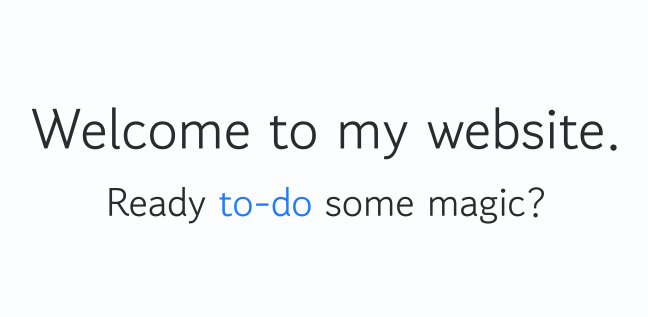
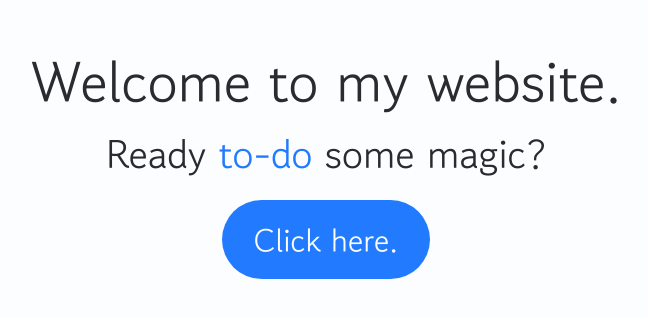
Before and after one commit to HasAFriend/to-do-list-webapp, a Next.js app: page / in a window 1280 px wide. Shown: the part 241-558 px from the top of the page, without its empty margins (314-962 px from the left). Built offline with nearby package versions, Linux system fonts and the light colour scheme.

Commit message:
Created colors.css and made a directory for colors there. Created Button component inside Button.tsx. Used button component in page.tsx

```diff
--- a/src/app/page.tsx
+++ b/src/app/page.tsx
@@ -1,3 +1,4 @@
+import { Button } from "@/presentation/components/ui/button/Button";
 import {
   TypographyTitle,
   TypographySubtitle,
@@ -6,13 +7,14 @@ import {
 
 export default function Home() {
   return (
-    <div>
-      <div className="flex h-screen items-center justify-center font-main flex-col bg-[#FBFDFF]">
-        <div className="flex flex-col items-center justify-center">
-          <TypographyTitle> Welcome to my website. </TypographyTitle>
-          <TypographySubtitle> Ready <span className="text-[#227BFF]">to-do</span> some magic? </TypographySubtitle>
+    <div className="flex items-center justify-center min-h-screen">
+        <div className="flex items-center justify-center font-main flex-col w-[60vw] h-[40vh] gap-[16px]">
+          <div className="flex flex-col items-center justify-center">
+            <TypographyTitle> Welcome to my website. </TypographyTitle>
+            <TypographySubtitle> Ready <span className="text-[var(--color-blue)]">to-do</span> some magic? </TypographySubtitle>
+          </div>
+          <Button> Click here. </Button>
         </div>
-      </div>
     </div>
   );
 }
--- a/src/presentation/components/ui/button/Button.tsx
+++ b/src/presentation/components/ui/button/Button.tsx
@@ -0,0 +1,31 @@
+import { cn } from "@/presentation/lib/utils";
+import * as React from "react";
+
+type Variant = "default" | "alternative"
+export type ButtonProps = React.ButtonHTMLAttributes<HTMLButtonElement> & {
+    variant?: Variant;
+}
+
+const VARIANT: Record<Variant, string> = {
+    default: "bg-[var(--color-blue)] text-[var(--color-white)] hover:bg-[var(--color-blue-hovered)]",
+    alternative: "bg-red-500"
+}
+
+export const Button = React.forwardRef<HTMLButtonElement, ButtonProps>(
+    ({ className, variant = "default", children, ...props }, ref) => (
+        <button
+            ref={ref}
+            className={cn(
+                "inline-flex items-center justify-center gap-3 rounded-[50px] font-main transition-colors disabled:opacity-70 disabled:cursor-not-allowed h-[79px] w-[208px] text-[32px] px-[20px] py-[15px]",
+                VARIANT[variant], // Variant allows for the use of variant style classes (default and alternative in this case)
+                className
+            )}
+            {...props}
+        >
+            {children}
+        </button>
+        // {children} allows for the button to display text
+    )
+)
+Button.displayName = "Button";
+// Remove hard coded height, width, and padding values found inside button later
--- /dev/null
+++ b/src/presentation/styles/colors.css
@@ -0,0 +1,8 @@
+@theme {
+    --color-white: #FBFDFF;
+    --color-grey: #787878;
+    --color-black: #292B2F;
+    --color-blue: #227BFF;
+    --color-blue-hovered: #0066FF;
+    --color-blue-focused: #1C3DE3;
+}
--- a/src/presentation/styles/globals.css
+++ b/src/presentation/styles/globals.css
@@ -1,9 +1,10 @@
 @import "tailwindcss";
 @import "./fonts.css";
+@import "./colors.css";
 
 :root {
-  --background: #F8FBFF;
-  --foreground: #292B2F;
+  --background: var(--color-white);
+  --foreground: var(--color-black);
 }
 
 @theme inline {
```
